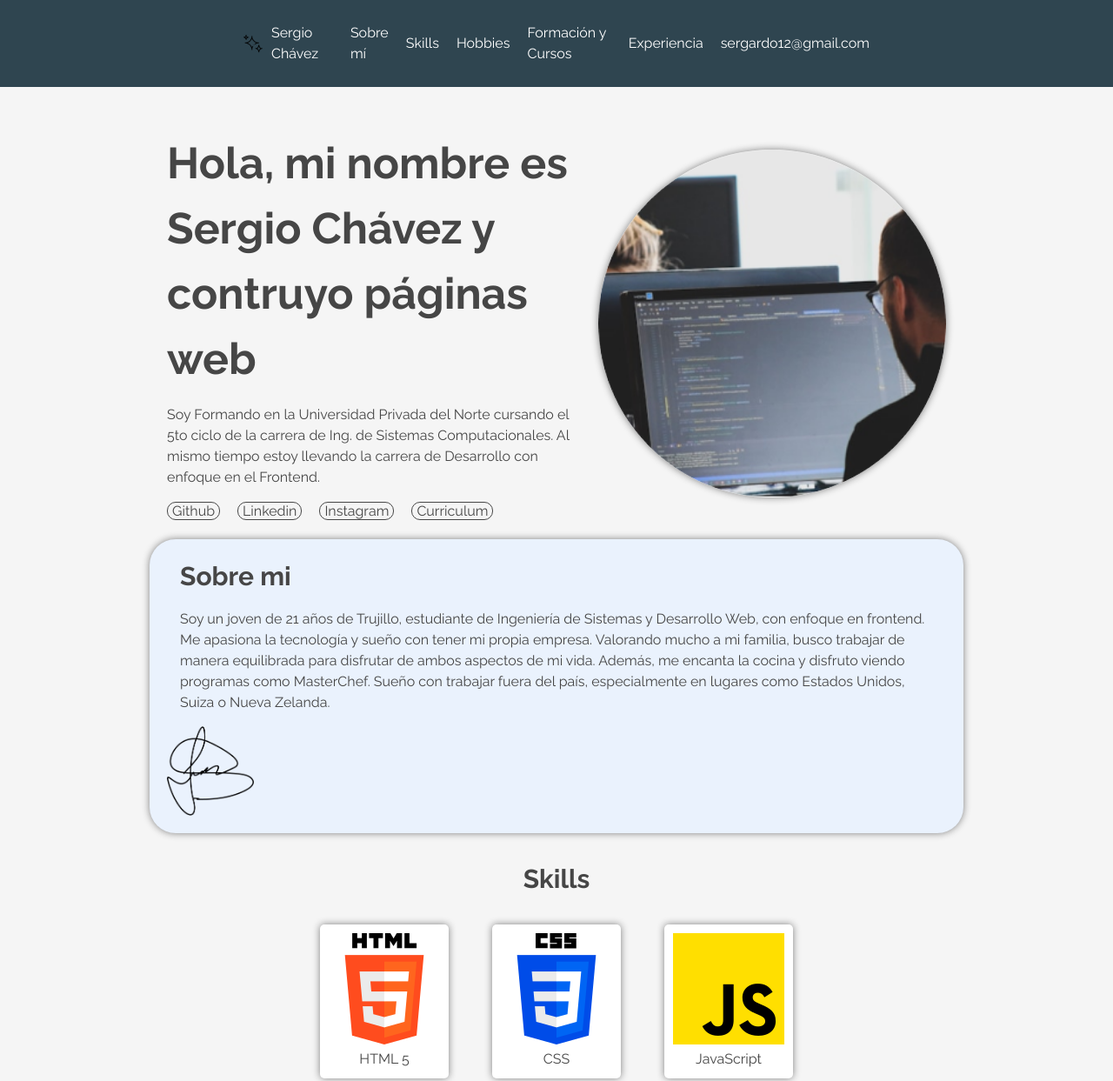
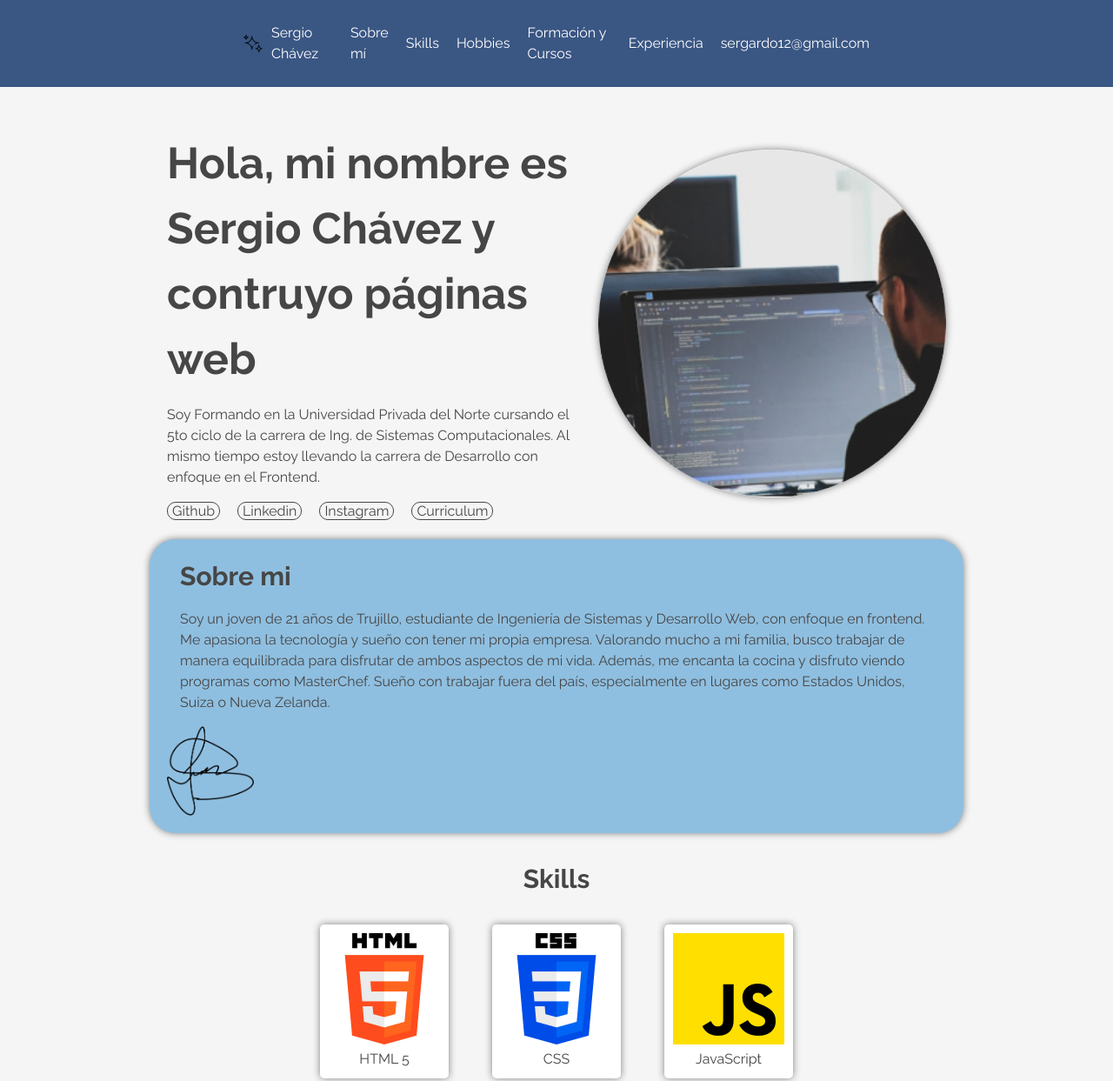
Before and after one commit to Sergardo12/Portafolio, a plain HTML site: page index.html in a window 1280 px wide. Shown: the top 1243 px of the page at 87% size. Drawn offline with Linux system fonts and the light colour scheme; some icons are missing.

Commit message:
Segunda eleccion de color para el header

```diff
--- a/styles/about.css
+++ b/styles/about.css
@@ -2,11 +2,11 @@
     display: flex;
     flex-direction: column;
     margin-top: 20px;
-    background-color: #eaf2fd;
+    background-color: #8FBFE0;
     width: 70%;
     border-radius: 30px;
     padding: 20px;
-    box-shadow: 0px 0px 8px gray;
+    box-shadow: 0px 0px 8px grey;
 }
 .about-formi-h3{
     display: flex;
@@ -18,6 +18,7 @@
 }
 .about-formi p{
     padding: 15px;
+
 }
 .about-container img{
     width: 100px;
--- a/styles/header.css
+++ b/styles/header.css
@@ -1,5 +1,5 @@
 header{
-    background-color: #2f4550;
+    background-color: #3A5683;
     color: white;
     height: 60px;
     padding: 20px 280px;
```
